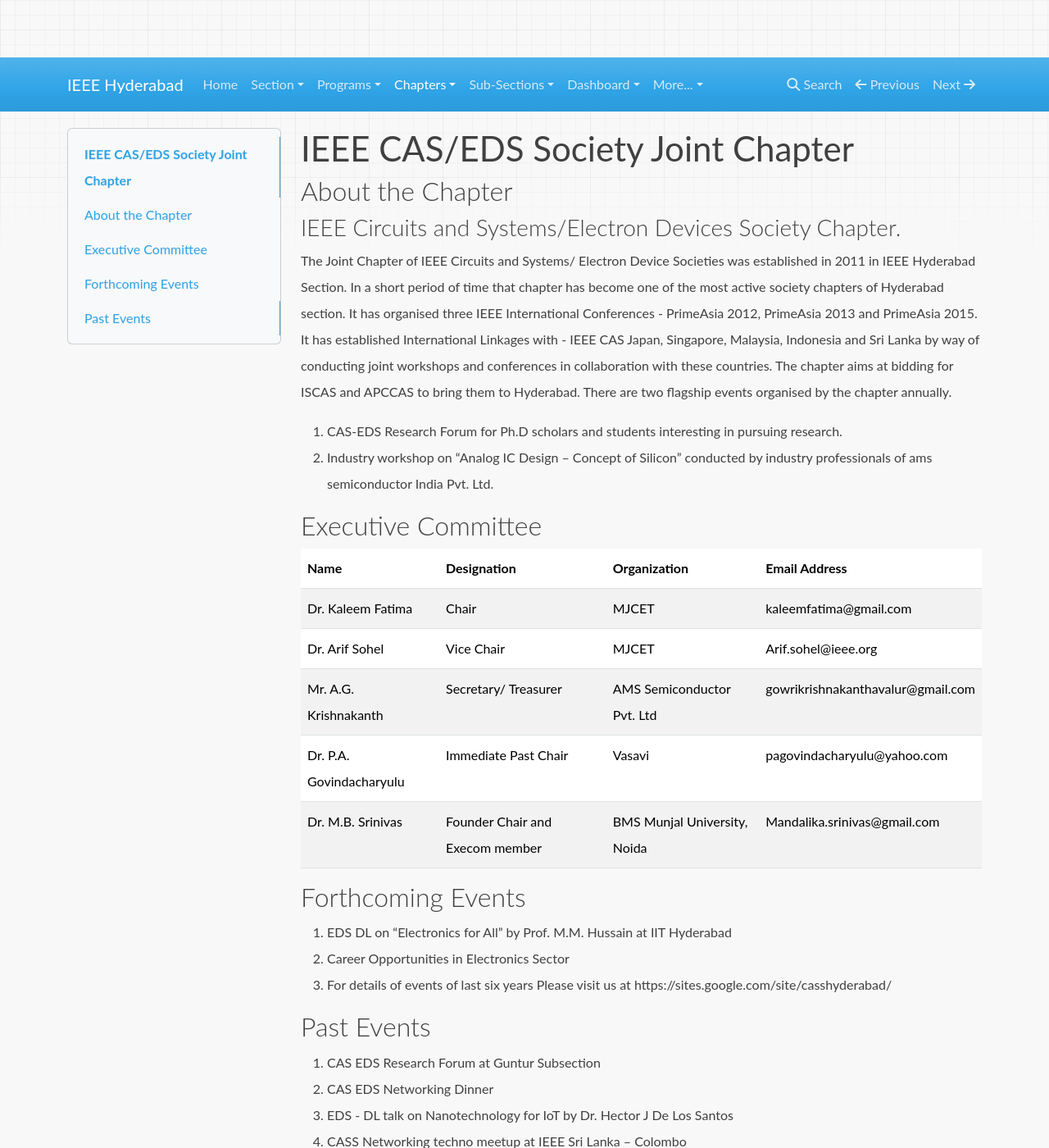
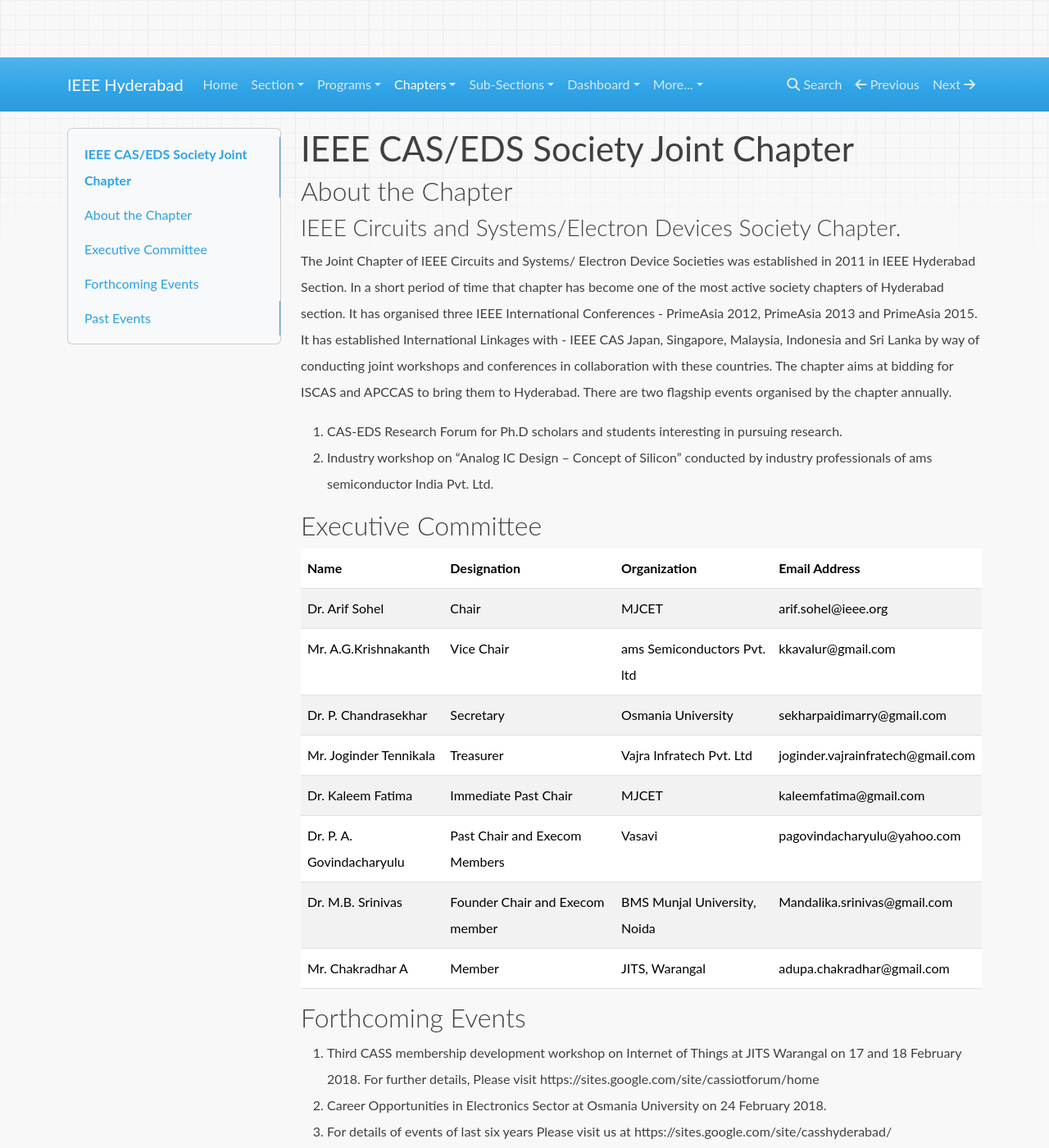
Before and after one commit to ieeehyd-website/2018, an MkDocs documentation site: the page built from website/docs/chapters/cas-eds/cas-eds.md, in a window 1280 px wide and 1400 px high. Shown: the whole window at 82% size. Built offline with MkDocs 1.6.1, drawn with Linux system fonts in a browser that asks for light colours; nearby versions of some CDN libraries; old or Windows-style settings are respelled for this version of MkDocs.

Commit message:
Update cas-eds.md

```diff
--- a/website/docs/chapters/cas-eds/cas-eds.md
+++ b/website/docs/chapters/cas-eds/cas-eds.md
@@ -11,16 +11,18 @@ The Joint Chapter of IEEE Circuits and Systems/ Electron Device Societies was es
 
 | Name                     | Designation                     | Organization                 | Email Address                     |
 | -------------------------|:--------------------------------| :--------------------------- | :-------------------------------- |
-| Dr. Kaleem Fatima        | Chair                           | MJCET                        | kaleemfatima@gmail.com            |
-| Dr. Arif Sohel           | Vice Chair                      | MJCET                        | Arif.sohel@ieee.org               |
-| Mr. A.G. Krishnakanth    | Secretary/ Treasurer            | AMS Semiconductor Pvt. Ltd   | gowrikrishnakanthavalur@gmail.com |
-| Dr. P.A. Govindacharyulu | Immediate Past Chair            | Vasavi                       | pagovindacharyulu@yahoo.com       |
-| Dr. M.B. Srinivas        | Founder Chair and Execom member | BMS Munjal University, Noida | Mandalika.srinivas@gmail.com      |
-
+| Dr. Arif Sohel           | Chair                           | MJCET                        | arif.sohel@ieee.org
+| Mr. A.G.Krishnakanth     | Vice Chair                      | ams Semiconductors Pvt. ltd  | kkavalur@gmail.com
+| Dr. P. Chandrasekhar     | Secretary                       | Osmania University           | sekharpaidimarry@gmail.com
+| Mr. Joginder Tennikala   | Treasurer                       | Vajra Infratech Pvt. Ltd     | joginder.vajrainfratech@gmail.com
+| Dr. Kaleem Fatima        | Immediate Past Chair            | MJCET                        | kaleemfatima@gmail.com
+| Dr. P. A. Govindacharyulu| Past Chair and Execom Members   | Vasavi                       | pagovindacharyulu@yahoo.com
+| Dr. M.B. Srinivas        | Founder Chair and Execom member | BMS Munjal University, Noida | Mandalika.srinivas@gmail.com
+| Mr. Chakradhar A         | Member                          | JITS, Warangal               | adupa.chakradhar@gmail.com
 
 ## Forthcoming Events
-1. EDS DL on “Electronics for All” by Prof. M.M. Hussain at IIT Hyderabad
-2. Career Opportunities in Electronics Sector
+1. Third CASS membership development workshop on Internet of Things at JITS Warangal on 17 and 18 February 2018. For further details, Please visit https://sites.google.com/site/cassiotforum/home
+2. Career Opportunities in Electronics Sector at Osmania University on 24 February 2018.
 3. For details of events of last six years Please visit us at https://sites.google.com/site/casshyderabad/
 
 ## Past Events
```
